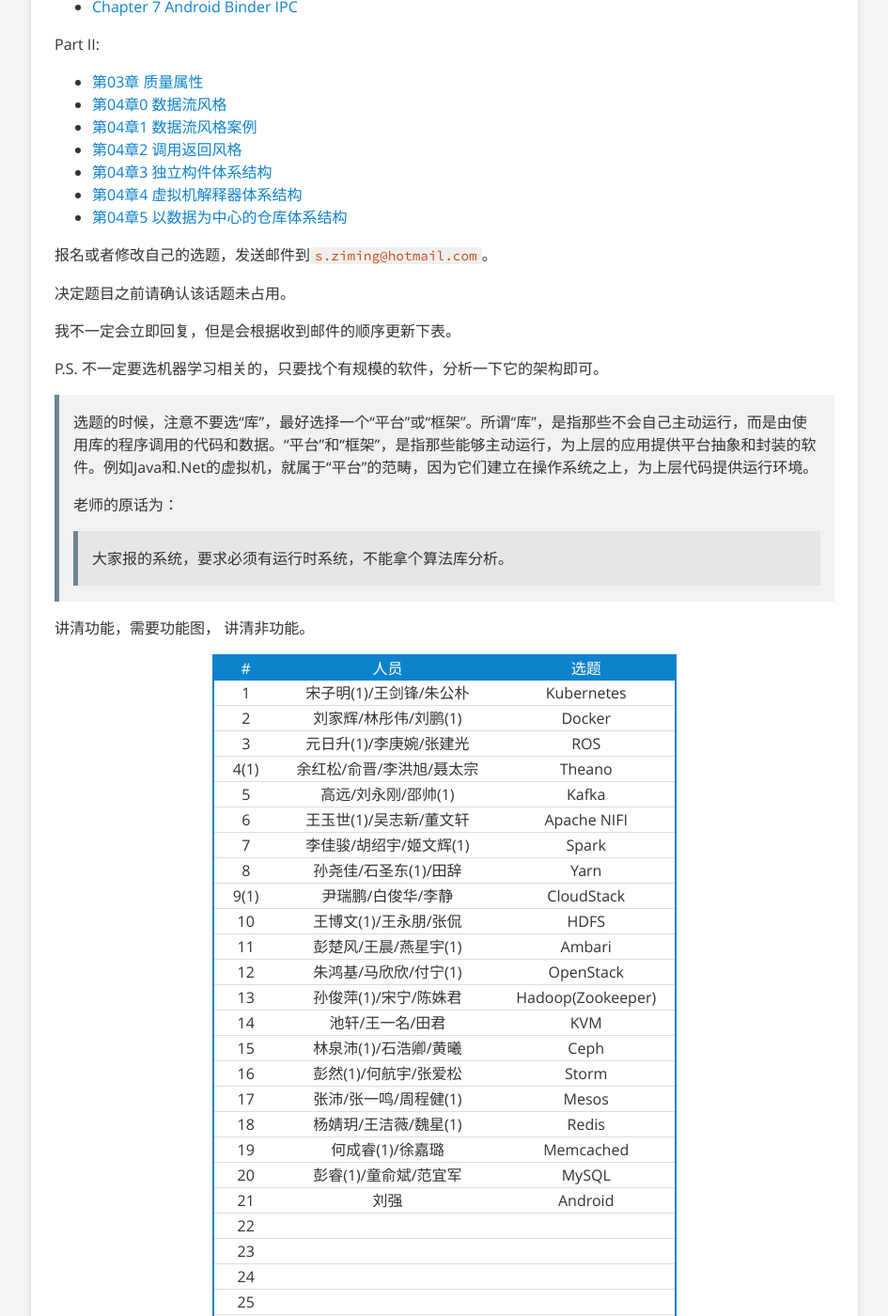
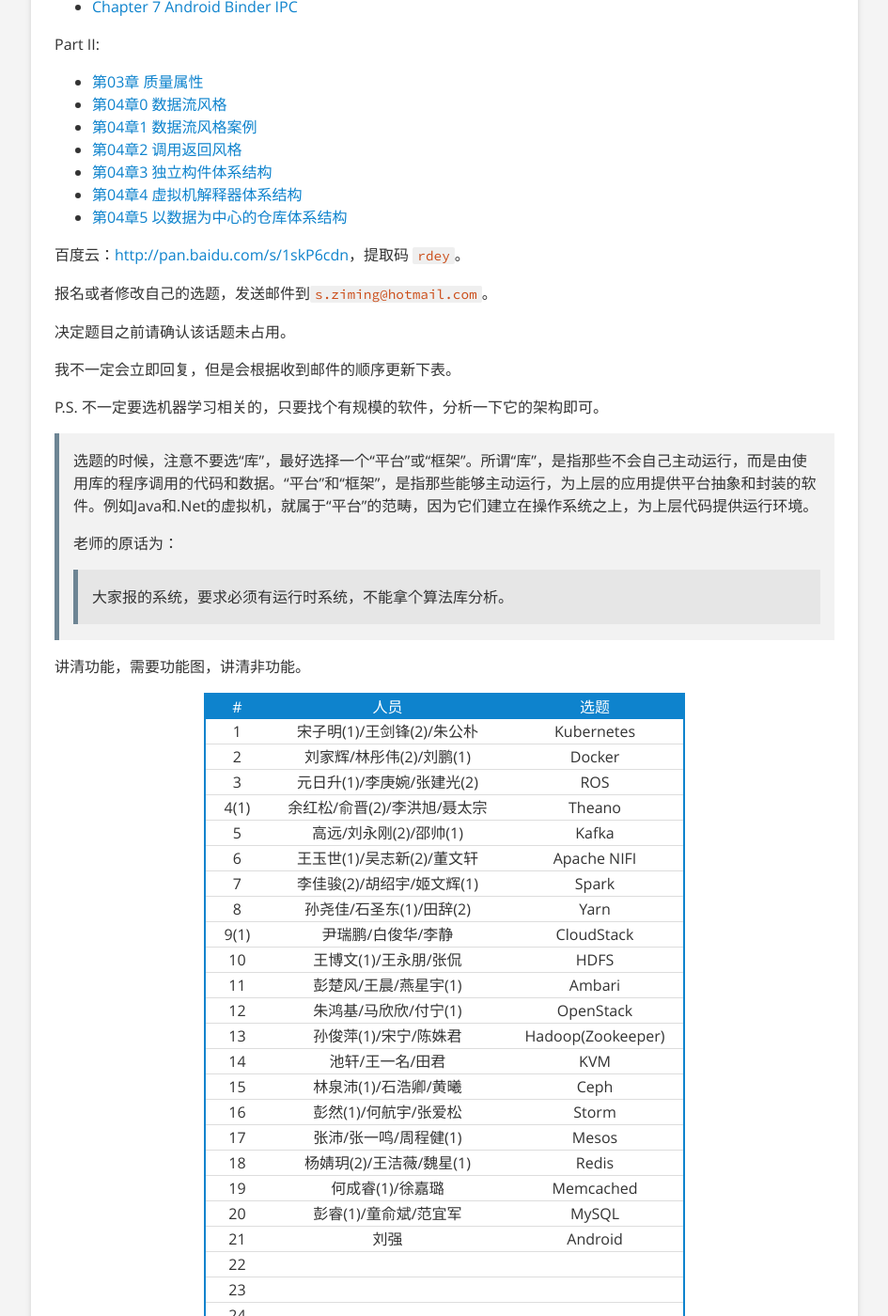
Before and after one commit to songziming/blog, a Jekyll site: the page built from arch.md, in a window 1280 px wide and 1400 px high, scrolled down 1199 px. Shown: the whole window at 94% size, without its empty margins (167-1112 px from the left). Built offline with Jekyll 4.4.1, drawn with Linux system fonts in a browser that asks for light colours; our own code applies the rules of GitHub Pages for plain Markdown files.

Commit message:
updated arch page

```diff
--- a/arch.md
+++ b/arch.md
@@ -24,6 +24,7 @@
 - [第04章4 虚拟机解释器体系结构](http://songziming.qiniudn.com/%E7%AC%AC04%E7%AB%A04%20%E8%99%9A%E6%8B%9F%E6%9C%BA%E8%A7%A3%E9%87%8A%E5%99%A8%E4%BD%93%E7%B3%BB%E7%BB%93%E6%9E%84.pdf)
 - [第04章5 以数据为中心的仓库体系结构](http://songziming.qiniudn.com/%E7%AC%AC04%E7%AB%A05%20%E4%BB%A5%E6%95%B0%E6%8D%AE%E4%B8%BA%E4%B8%AD%E5%BF%83%E7%9A%84%E4%BB%93%E5%BA%93%E4%BD%93%E7%B3%BB%E7%BB%93%E6%9E%84.pdf)
 
+百度云：[http://pan.baidu.com/s/1skP6cdn](http://pan.baidu.com/s/1skP6cdn)，提取码 `rdey`。
 
 报名或者修改自己的选题，发送邮件到`s.ziming@hotmail.com`。
 
@@ -39,21 +40,20 @@
 >
 > > 大家报的系统，要求必须有运行时系统，不能拿个算法库分析。
 
-讲清功能，需要功能图，
-讲清非功能。
+讲清功能，需要功能图，讲清非功能。
 
 <!-- 一人展示，其余两人负责回答问题 -->
 
 |  # |         人员         |      选题      |
 |:--:|:--------------------:|:--------------:|
-|  1 | 宋子明(1)/王剑锋/朱公朴 |   Kubernetes   |
-|  2 | 刘家辉/林彤伟/刘鹏(1)   |   Docker       |
-|  3 | 元日升(1)/李庚婉/张建光 |   ROS          |
-|  4(1) | 余红松/俞晋/李洪旭/聂太宗   |   Theano      |
-|  5 | 高远/刘永刚/邵帅(1)     |   Kafka        |
-|  6 | 王玉世(1)/吴志新/董文轩 |   Apache NIFI  |
-|  7 | 李佳骏/胡绍宇/姬文辉(1) |   Spark        |
-|  8 | 孙尧佳/石圣东(1)/田辞   |   Yarn        |
+|  1 | 宋子明(1)/王剑锋(2)/朱公朴 |   Kubernetes   |
+|  2 | 刘家辉/林彤伟(2)/刘鹏(1)   |   Docker       |
+|  3 | 元日升(1)/李庚婉/张建光(2) |   ROS          |
+|  4(1) | 余红松/俞晋(2)/李洪旭/聂太宗   |   Theano      |
+|  5 | 高远/刘永刚(2)/邵帅(1)     |   Kafka        |
+|  6 | 王玉世(1)/吴志新(2)/董文轩 |   Apache NIFI  |
+|  7 | 李佳骏(2)/胡绍宇/姬文辉(1) |   Spark        |
+|  8 | 孙尧佳/石圣东(1)/田辞(2)   |   Yarn        |
 |  9(1) | 尹瑞鹏/白俊华/李静   |   CloudStack   |
 | 10 | 王博文(1)/王永朋/张侃   |   HDFS         |
 | 11 | 彭楚风/王晨/燕星宇(1)   |   Ambari       |
@@ -63,10 +63,10 @@
 | 15 | 林泉沛(1)/石浩卿/黄曦   |   Ceph         |
 | 16 | 彭然(1)/何航宇/张爱松   |   Storm        |
 | 17 | 张沛/张一鸣/周程健(1)   |   Mesos        |
-| 18 | 杨婧玥/王洁薇/魏星(1)   |   Redis        |
+| 18 | 杨婧玥(2)/王洁薇/魏星(1)   |   Redis        |
 | 19 | 何成睿(1)/徐嘉璐       |   Memcached   |
 | 20 | 彭睿(1)/童俞斌/范宜军   |  MySQL         |
-| 21 | 刘强                     | Android        |
+| 21 | 刘强                   | Android        |
 | 22 |                      |                |
 | 23 |                      |                |
 | 24 |                      |                |
--- a/archives.html
+++ b/archives.html
@@ -1,6 +1,6 @@
 ---
+title: Archives
 layout: page
-title: Archives
 ---
 
 <ul>
```
Also changed, not shown: _posts/2017-04-04-skia-gui.md (+30 -8 lines), about.md (+1 -1 lines), _config.yml (line endings or trailing spaces).
